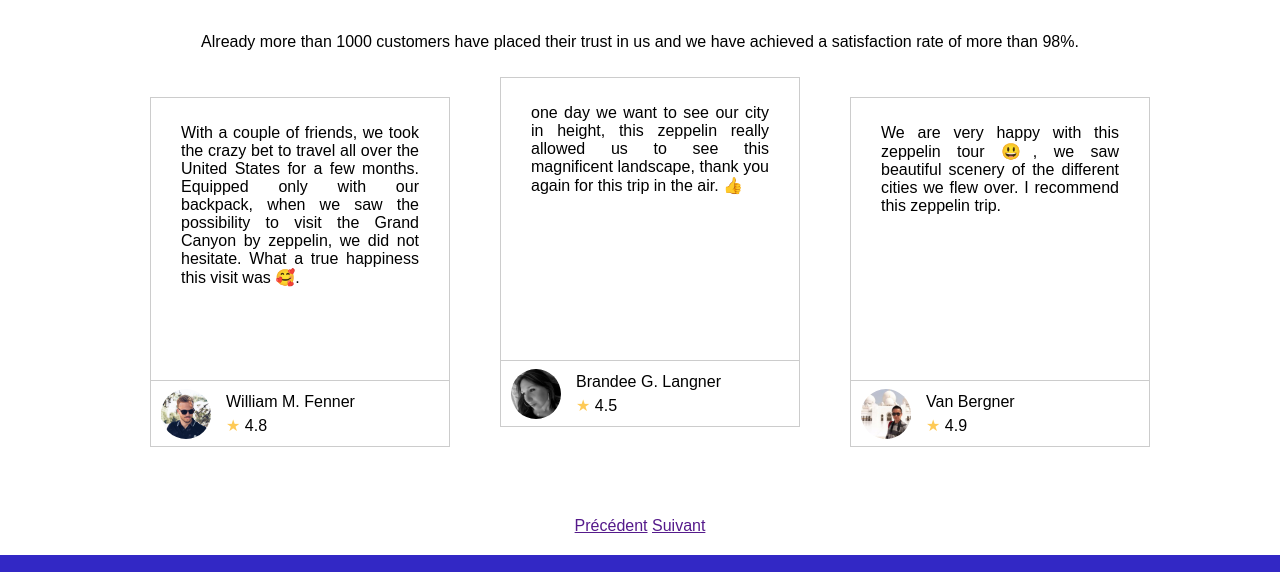
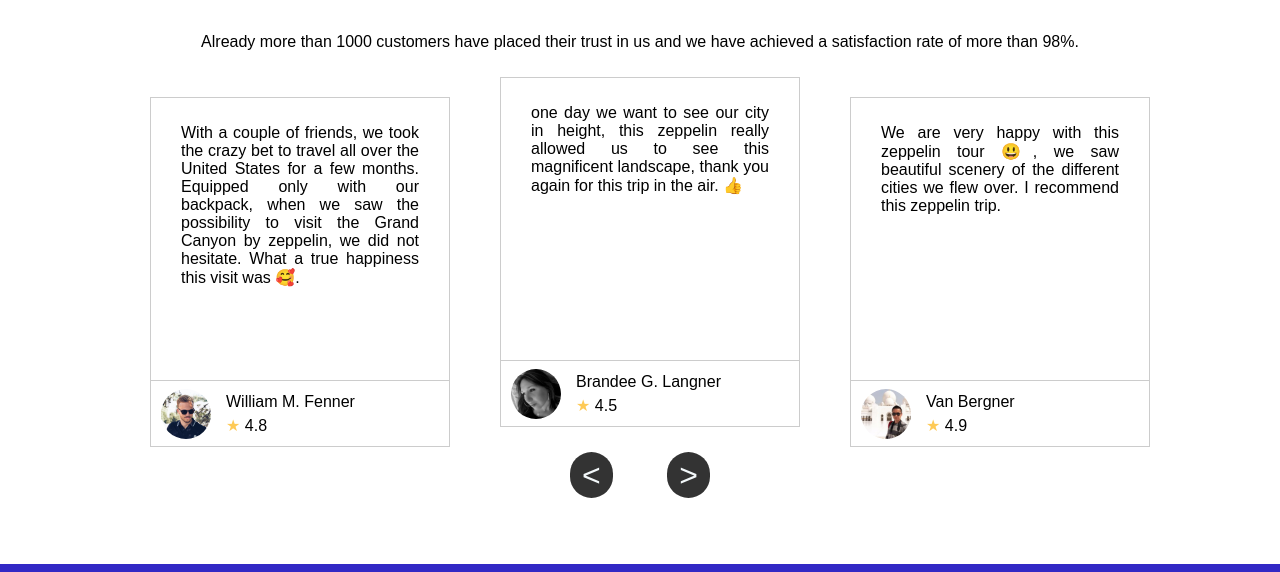
Before and after one commit to mboultoureau/zeppelin-tour, a website: page index.html in a window 1280 px wide. Shown: the part 1656-2228 px from the top of the page. Drawn offline with Linux system fonts and the light colour scheme.

Commit message:
update button review

```diff
--- a/css/style.css
+++ b/css/style.css
@@ -8,8 +8,8 @@ body {
     padding: 0;
     font-family: Arial, Helvetica, sans-serif;
     width: 100vw;
+    scroll-behavior: smooth;
     overflow-x: hidden;
-    scroll-behavior: smooth;
 }
 
 main {
@@ -427,6 +427,31 @@ section {
     opacity: 0;
 }
 
+.buttons {
+    padding-bottom: 50px;
+    margin-top: -60px;
+    z-index: 0;
+}
+
+#review-previous-button {
+    text-decoration: none;
+    color: #f3f8fa;
+    background-color: #333;
+    padding: 5px 12px;
+    border-radius: 60px;
+    font-size: 2em;
+    margin-right: 25px;
+}
+
+#review-next-button {
+    text-decoration: none;
+    color: #f3f8fa;
+    background-color: #333;
+    padding: 5px 12px;
+    border-radius: 60px;
+    font-size: 2em;
+    margin-left: 25px;
+}
 @media (max-width: 700px) {
     .reviews article.review-previous,
     .reviews article.review-next {
--- a/index.html
+++ b/index.html
@@ -169,8 +169,8 @@
                     </article>
                 </div>
                 <div class="buttons">
-                    <a href="" id="review-previous-button">Précédent</a>
-                    <a href="" id="review-next-button">Suivant</a>
+                    <a href="" id="review-previous-button"><</a>
+                    <a href="" id="review-next-button">></a>
                 </div>
             </section>
         </main>
```
